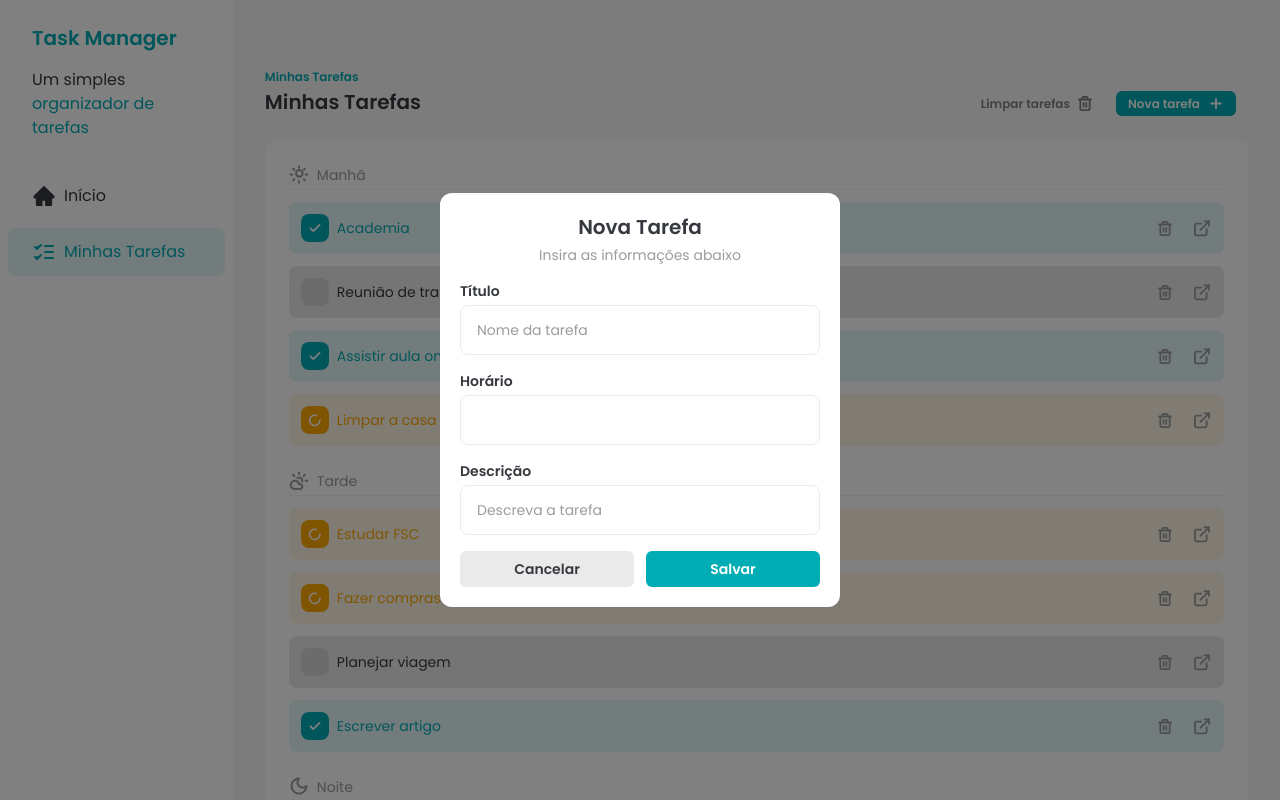
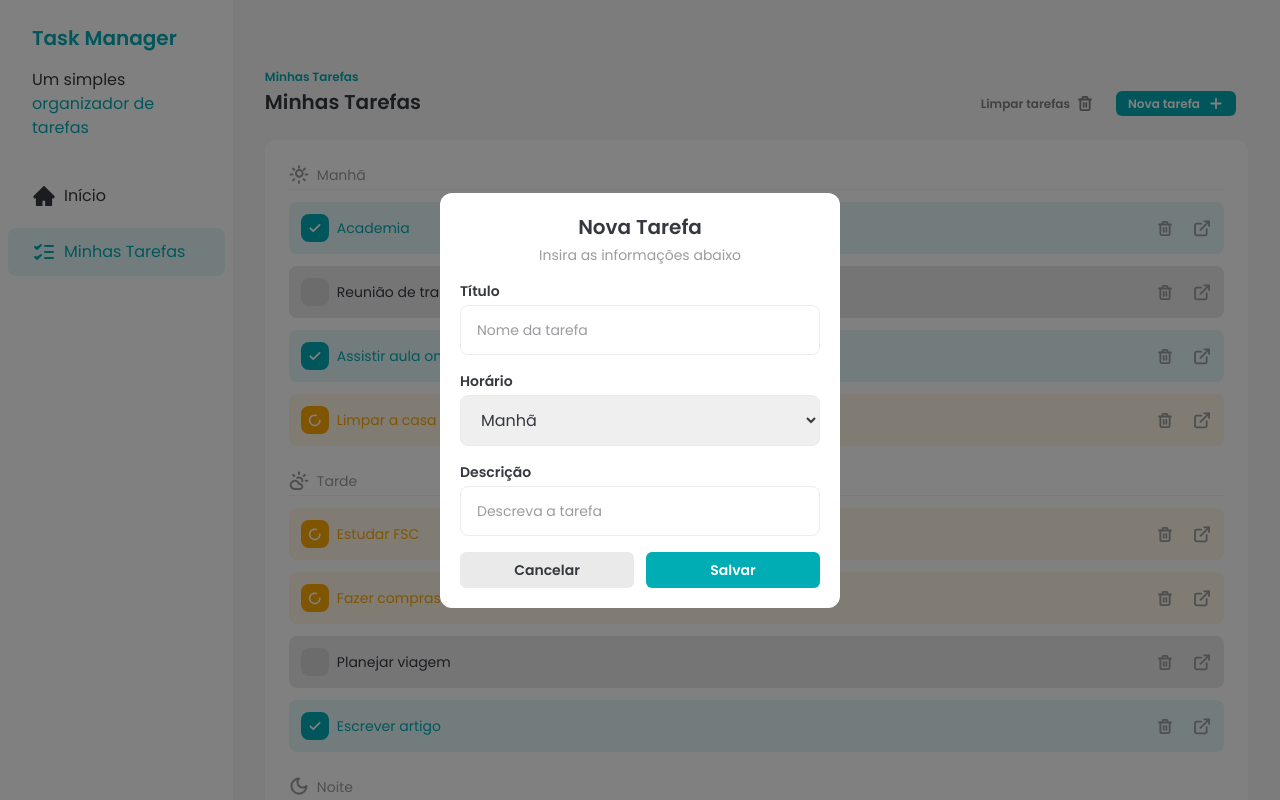
Before and after one commit to araujoerick/task-manager, a React (Vite) app: page / in a window 1280 px wide. Both pictures are taken after a click on the button "Nova tarefa". Shown: the top 800 px of the page. Built offline with nearby package versions, Linux system fonts and the light colour scheme.

Commit message:
✨ feat: add InputLabel component

```diff
--- a/src/components/AddTaskDialog.jsx
+++ b/src/components/AddTaskDialog.jsx
@@ -4,8 +4,9 @@ import { useRef } from "react";
 import { createPortal } from "react-dom";
 import { CSSTransition } from "react-transition-group";
 
-import Button from "./Button";
-import Input from "./Input";
+import Button from "./ui/Button";
+import Input from "./ui/Input";
+import InputLabel from "./ui/InputLabel";
 
 const AddTaskDialog = ({ isOpen, handleClose }) => {
   const nodeRef = useRef();
@@ -32,7 +33,20 @@ const AddTaskDialog = ({ isOpen, handleClose }) => {
 
               <div className="flex flex-col space-y-4">
                 <Input id="title" label="Título" placeholder="Nome da tarefa" />
-                <Input id="time" label="Horário" />
+
+                <div className="flex flex-col gap-1 text-left">
+                  <InputLabel htmlFor="time">Horário</InputLabel>
+                  <select
+                    name="time"
+                    id="time"
+                    className="rounded-lg border border-[#ECECEC] px-4 py-3 text-[#35383E] outline-primary"
+                  >
+                    <option value="morning">Manhã</option>
+                    <option value="afternoon">Tarde</option>
+                    <option value="evening">Noite</option>
+                  </select>
+                </div>
+
                 <Input
                   id="description"
                   label="Descrição"
--- a/src/components/Sidebar.jsx
+++ b/src/components/Sidebar.jsx
@@ -1,5 +1,5 @@
 import { HomeIcon, TasksIcon } from "../assets/icons/";
-import SidebarButton from "./SidebarButton";
+import SidebarButton from "./ui/SidebarButton";
 
 const Sidebar = () => {
   return (
--- a/src/components/TaskItem.jsx
+++ b/src/components/TaskItem.jsx
@@ -4,7 +4,7 @@ import {
   LoaderIcon,
   TrashIcon,
 } from "../assets/icons/";
-import Button from "./Button";
+import Button from "./ui/Button";
 
 const TaskItem = ({ task, handleCheckboxClick, handleDeleteClick }) => {
   const getStatusClasses = () => {
--- a/src/components/Tasks.jsx
+++ b/src/components/Tasks.jsx
@@ -10,9 +10,9 @@ import {
 } from "../assets/icons/";
 import TASKS from "../constants/task";
 import AddTaskDialog from "./AddTaskDialog";
-import Button from "./Button";
 import TaskItem from "./TaskItem";
 import TasksSeparator from "./TasksSeparator";
+import Button from "./ui/Button";
 
 const Tasks = () => {
   const [tasks, setTasks] = useState(TASKS);
--- a/src/components/Input.jsx
+++ b/src/components/ui/Input.jsx
@@ -1,12 +1,9 @@
+import InputLabel from "./InputLabel";
+
 const Input = ({ label, ...props }) => {
   return (
     <div className="flex flex-col space-y-1 text-left">
-      <label
-        className="text-sm font-semibold text-[#35383E]"
-        htmlFor={props.id}
-      >
-        {label}
-      </label>
+      <InputLabel htmlFor={props.id}>{label}</InputLabel>
       <input
         className="rounded-lg border border-[#ECECEC] px-4 py-3 outline-primary placeholder:text-sm placeholder:text-textGray"
         {...props}
--- /dev/null
+++ b/src/components/ui/InputLabel.jsx
@@ -0,0 +1,9 @@
+const InputLabel = (props) => {
+  return (
+    <label className="text-sm font-semibold text-[#35383E]" {...props}>
+      {props.children}
+    </label>
+  );
+};
+
+export default InputLabel;
```
Also changed, not shown: src/components/ui/Button.jsx (renamed from src/components/Button.jsx), src/components/ui/SidebarButton.jsx (renamed from src/components/SidebarButton.jsx).
